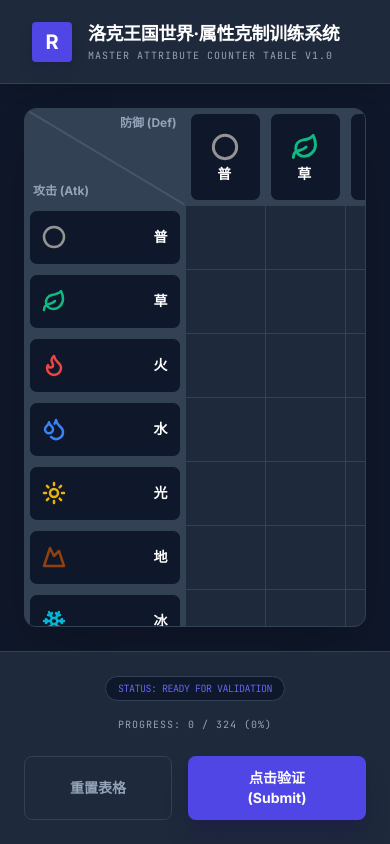
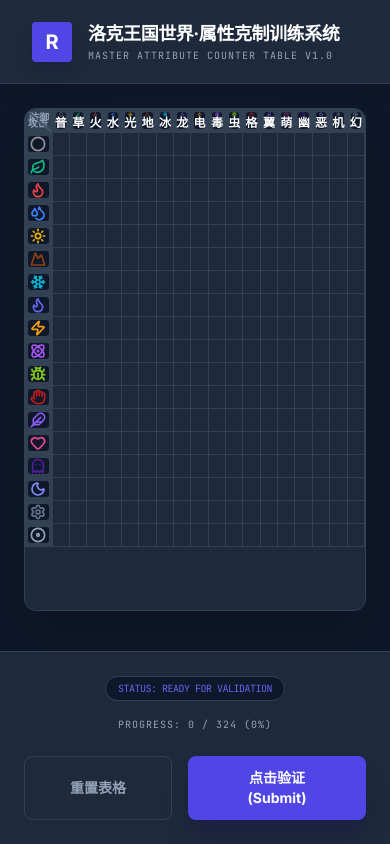
Before and after one commit to redc07/RocoElementTraining, a React (Vite) app: page / in a window 390 px wide. Built offline with nearby package versions, Linux system fonts and the light colour scheme.

Commit message:
feat: Enhance matrix layout and styling
Refactor the matrix display to use more precise sizing and positioning for elements. This improves the visual presentation and responsiveness of the attribute interaction chart.

```diff
--- a/src/App.tsx
+++ b/src/App.tsx
@@ -151,20 +151,20 @@ export default function App() {
         </AnimatePresence>
 
         {/* Matrix Area */}
-        <div className="flex-1 relative bg-[#1E293B] rounded-xl border border-[#334155] shadow-2xl overflow-hidden" id="matrix-container">
-          <div className="absolute inset-0 overflow-auto scroll-smooth">
-            <table className="w-full border-collapse table-fixed min-w-[1400px] 2xl:min-w-[2600px]" id="matrix-table">
-              <thead className="sticky top-0 z-30">
-                <tr>
-                  <th className="w-40 h-24 2xl:w-60 2xl:h-40 border-r border-b border-[#334155] bg-[#334155] sticky left-0 z-40">
-                    <div className="relative w-full h-full overflow-hidden">
-                      <div className="absolute top-2 right-2 2xl:top-4 2xl:right-4 text-xs 2xl:text-xl text-[#94A3B8] font-bold leading-none">
-                        防御 (Def)
+        <div className="flex-1 relative bg-[#1E293B] rounded-xl border border-[#334155] shadow-2xl overflow-hidden mb-4" id="matrix-container">
+          <div className="w-full h-full">
+            <table className="w-full h-full border-collapse table-fixed select-none" id="matrix-table">
+              <thead>
+                <tr className="h-[5.26%]">
+                  <th className="w-[8%] border-r border-b border-[#334155] bg-[#334155] relative">
+                    <div className="w-full h-full relative overflow-hidden">
+                      <div className="absolute top-[15%] right-[10%] text-[clamp(10px,0.7vw,20px)] text-[#94A3B8] font-bold leading-none">
+                        防御
                       </div>
-                      <div className="absolute bottom-2 left-2 2xl:bottom-4 2xl:left-4 text-xs 2xl:text-xl text-[#94A3B8] font-bold leading-none">
-                        攻击 (Atk)
+                      <div className="absolute bottom-[15%] left-[10%] text-[clamp(10px,0.7vw,20px)] text-[#94A3B8] font-bold leading-none">
+                        攻击
                       </div>
-                      <svg className="absolute inset-0 w-full h-full pointer-events-none" preserveAspectRatio="none">
+                      <svg className="absolute inset-0 w-full h-full" preserveAspectRatio="none">
                         <line x1="0" y1="0" x2="100%" y2="100%" stroke="#475569" strokeWidth="2" />
                       </svg>
                     </div>
@@ -172,10 +172,10 @@ export default function App() {
                   {ATTRIBUTES.map((attr) => {
                     const AttrIcon = IconMap[attr.iconName] || Circle;
                     return (
-                      <th key={`head-def-${attr.id}`} className="w-20 h-24 2xl:w-36 2xl:h-40 border-r border-b border-[#334155] bg-[#334155] p-1 2xl:p-2">
-                        <div className="w-full h-full rounded-lg 2xl:rounded-xl bg-[#0F172A] border border-[#334155] flex flex-col items-center justify-center gap-1.5 2xl:gap-3">
-                          <AttrIcon className="w-7 h-7 2xl:w-12 2xl:h-12" color={attr.color} strokeWidth={2.5} />
-                          <span className="text-sm 2xl:text-3xl font-black text-white uppercase leading-none tracking-widest">
+                      <th key={`head-def-${attr.id}`} className="border-r border-b border-[#334155] bg-[#334155] p-0.5">
+                        <div className="w-full h-full rounded bg-[#0F172A] border border-[#334155] flex flex-col items-center justify-center">
+                          <AttrIcon className="w-[45%] h-[45%] mb-[2%]" color={attr.color} strokeWidth={2.5} />
+                          <span className="text-[clamp(12px,1.2vw,32px)] font-black text-white uppercase leading-none">
                             {attr.name}
                           </span>
                         </div>
@@ -184,16 +184,16 @@ export default function App() {
                   })}
                 </tr>
               </thead>
-              <tbody>
+              <tbody className="h-[94.74%]">
                 {ATTRIBUTES.map((atkAttr, aIdx) => (
-                  <tr key={`row-${atkAttr.id}`} className="group">
-                    <td className="w-40 h-16 2xl:w-60 2xl:h-32 border-r border-b border-[#334155] bg-[#334155] p-1 2xl:p-2 sticky left-0 z-20 group-hover:bg-[#475569] transition-colors">
-                      <div className="w-full h-full rounded-lg 2xl:rounded-xl bg-[#0F172A] border border-[#334155] flex items-center justify-between px-3 2xl:px-6 text-sm 2xl:text-2xl font-black text-white uppercase">
+                  <tr key={`row-${atkAttr.id}`} className="h-[5.26%] group">
+                    <td className="border-r border-b border-[#334155] bg-[#334155] p-0.5 group-hover:bg-[#475569] transition-colors relative">
+                      <div className="w-full h-full rounded bg-[#0F172A] border border-[#334155] flex items-center justify-center md:justify-between px-[10%] text-[clamp(12px,1.2vw,32px)] font-black text-white uppercase overflow-hidden">
                         {(() => {
                           const AttrIcon = IconMap[atkAttr.iconName] || Circle;
-                          return <AttrIcon className="w-6 h-6 2xl:w-9 2xl:h-9" color={atkAttr.color} strokeWidth={2.5} />;
+                          return <AttrIcon className="w-[clamp(16px,1.8vw,48px)] h-[clamp(16px,1.8vw,48px)]" color={atkAttr.color} strokeWidth={2.5} />;
                         })()}
-                        <span className="ml-2 2xl:ml-4">{atkAttr.name}</span>
+                        <span className="hidden md:inline">{atkAttr.name}</span>
                       </div>
                     </td>
                     {ATTRIBUTES.map((defAttr, dIdx) => {
@@ -207,54 +207,71 @@ export default function App() {
                           key={`${atkAttr.id}-${defAttr.id}`}
                           onClick={() => toggleCell(aIdx, dIdx)}
                           className={`
-                            h-16 2xl:h-32 border-r border-b border-[#334155] relative cursor-pointer
+                            border-r border-b border-[#334155] relative cursor-pointer
                             transition-all duration-150
                             ${isError ? 'bg-red-500/10 shadow-[inset_0_0_8px_rgba(239,68,68,0.3)]' : ''}
                             ${isCorrectFilled ? 'bg-emerald-500/5' : ''}
                             hover:bg-[#334155]
                           `}
                         >
-                          <div className="w-full h-full flex items-center justify-center pointer-events-none relative scale-[0.85] 2xl:scale-[1.3]">
+                          <div className="w-full h-full flex items-center justify-center pointer-events-none relative overflow-hidden">
                             {/* User Selected Icons */}
                             {userValue === Effectiveness.SUPER && (
                               <motion.div
                                 initial={{ scale: 0 }} animate={{ scale: 1 }}
-                                className={`w-9 h-9 2xl:w-16 2xl:h-16 rounded-full border-[3px] 2xl:border-[8px] border-[#10B981] ${showAnswers && trueEnum !== Effectiveness.SUPER ? 'opacity-30' : ''}`}
+                                className={`w-[70%] h-[70%] rounded-full border-[clamp(3px,0.5vw,12px)] border-[#10B981] ${showAnswers && trueEnum !== Effectiveness.SUPER ? 'opacity-30' : ''}`}
                               />
                             )}
                             {userValue === Effectiveness.RESISTED && (
                               <motion.div
                                 initial={{ scale: 0 }} animate={{ scale: 1 }}
-                                className={`w-0 h-0 border-l-[14px] border-r-[14px] border-b-[24px] 2xl:border-l-[28px] 2xl:border-r-[28px] 2xl:border-bottom 2xl:border-b-[48px] border-b-[#EF4444] ${showAnswers && trueEnum !== Effectiveness.RESISTED ? 'opacity-30' : ''}`}
+                                style={{
+                                  width: 0,
+                                  height: 0,
+                                  borderLeft: 'clamp(10px, 1.4vw, 36px) solid transparent',
+                                  borderRight: 'clamp(10px, 1.4vw, 36px) solid transparent',
+                                  borderBottom: 'clamp(18px, 2.5vw, 64px) solid #EF4444',
+                                }}
+                                className={showAnswers && trueEnum !== Effectiveness.RESISTED ? 'opacity-30' : ''}
                               />
                             )}
 
                             {/* Correct Answer Overlays (if showAnswers is ON) */}
                             {showAnswers && trueEnum === Effectiveness.SUPER && (
                               <div className="absolute inset-0 flex items-center justify-center">
-                                <div className="w-12 h-12 2xl:w-24 2xl:h-24 rounded-full border-[4px] 2xl:border-[10px] border-emerald-400 shadow-[0_0_20px_rgba(52,211,153,0.7)] 2xl:shadow-[0_0_35px_rgba(52,211,153,0.9)] z-10" />
+                                <div className="w-[90%] h-[90%] rounded-full border-[clamp(4px,0.6vw,16px)] border-emerald-400 shadow-[0_0_2vw_rgba(52,211,153,0.8)] z-10" />
                               </div>
                             )}
                             {showAnswers && trueEnum === Effectiveness.RESISTED && (
                               <div className="absolute inset-0 flex items-center justify-center">
-                                <div className="w-0 h-0 border-l-[20px] border-l-transparent border-r-[20px] border-r-transparent border-b-[34px] 2xl:border-l-[36px] 2xl:border-r-[36px] 2xl:border-b-[64px] border-b-red-400 shadow-[0_10px_25px_rgba(248,113,113,0.6)] 2xl:shadow-[0_15px_35px_rgba(248,113,113,0.8)] z-10" />
+                                <div
+                                  style={{
+                                    width: 0,
+                                    height: 0,
+                                    borderLeft: 'clamp(12px, 1.8vw, 48px) solid transparent',
+                                    borderRight: 'clamp(12px, 1.8vw, 48px) solid transparent',
+                                    borderBottom: 'clamp(22px, 3.2vw, 84px) solid #F87171',
+                                    filter: 'drop-shadow(0 0 1vw rgba(248,113,113,0.8))'
+                                  }}
+                                  className="z-10"
+                                />
                               </div>
                             )}
                             {showAnswers && trueEnum === Effectiveness.NORMAL && userValue !== Effectiveness.NORMAL && (
                               <div className="absolute inset-0 flex items-center justify-center opacity-70">
-                                <div className="text-[10px] 2xl:text-2xl font-black text-slate-400 uppercase bg-slate-800 px-1.5 py-0.5 2xl:px-4 2xl:py-1 rounded 2xl:rounded-xl border 2xl:border-2 border-slate-700">NORMAL</div>
+                                <div className="text-[clamp(10px,1.2vw,28px)] font-black text-slate-400 uppercase bg-slate-800 px-[10%] py-[5%] rounded-lg border-[2px] border-slate-700">NORMAL</div>
                               </div>
                             )}
 
                             {/* Indicators */}
                             {isVerified && !isCorrect && (
-                              <div className="absolute -top-1 -right-1 text-red-500 scale-75">
-                                <X size={10} strokeWidth={4} />
+                              <div className="absolute top-[5%] right-[5%] text-red-500 opacity-60">
+                                <X className="w-[1.2vw] h-[1.2vw] min-w-[12px] min-h-[12px]" strokeWidth={4} />
                               </div>
                             )}
                             {isVerified && isCorrect && userValue !== Effectiveness.NORMAL && (
-                              <div className="absolute -top-1 -right-1 text-emerald-500 scale-75">
-                                <Check size={10} strokeWidth={4} />
+                              <div className="absolute top-[5%] right-[5%] text-emerald-500 opacity-60">
+                                <Check className="w-[1.2vw] h-[1.2vw] min-w-[12px] min-h-[12px]" strokeWidth={4} />
                               </div>
                             )}
                           </div>
```
